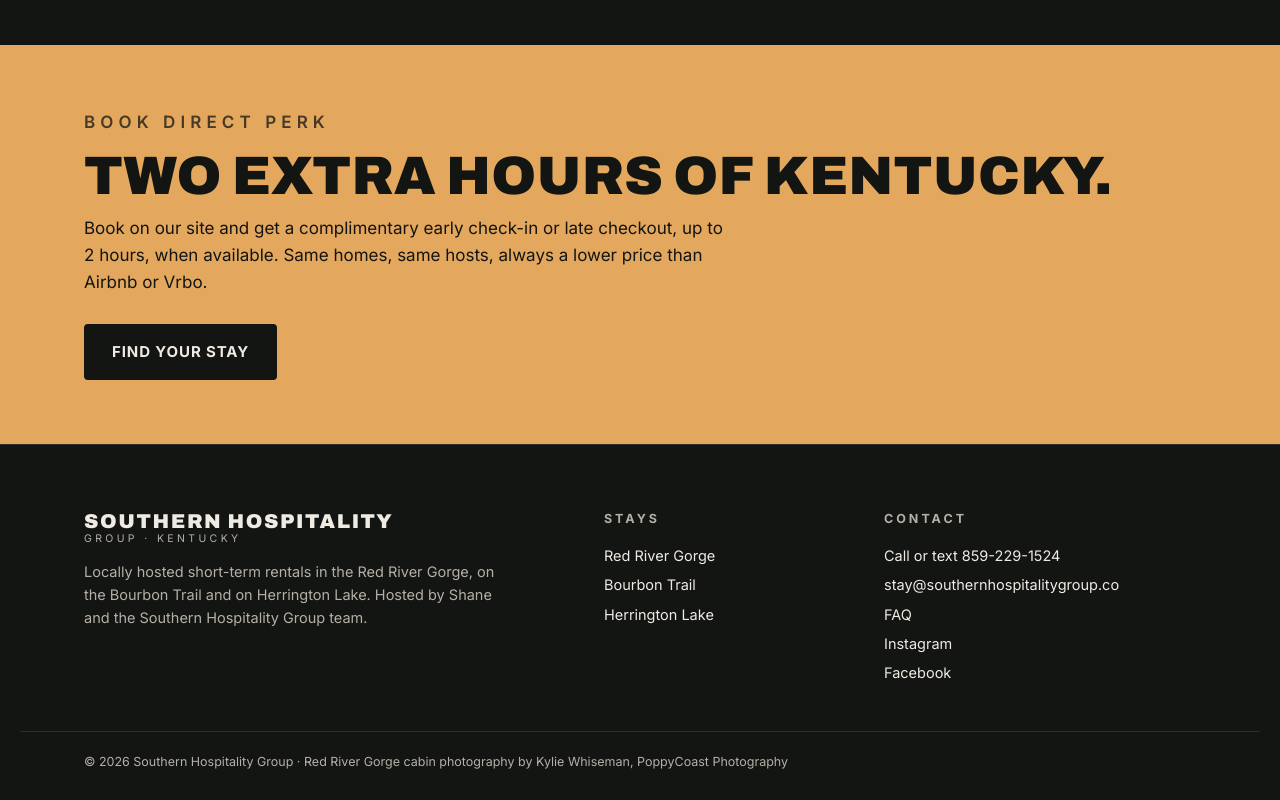
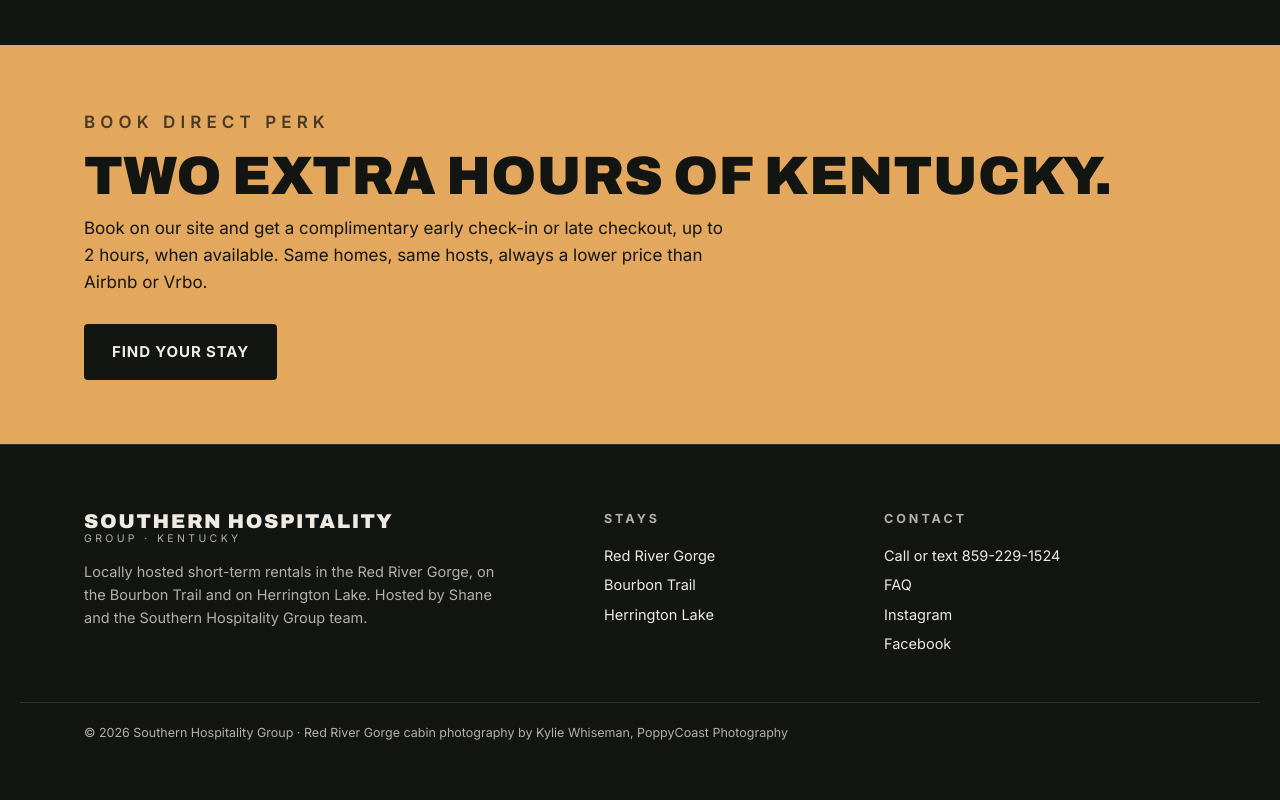
Before and after one commit to shanesellsky-ux/southernhospitalitygroup-site, a plain HTML site: page faq.html in a window 1280 px wide. Shown: the part 1440-2240 px from the top of the page. After the commit the page ends 2211 px from the top, so only its background shows below. Drawn offline with Linux system fonts and the light colour scheme.

Commit message:
Remove unmonitored email address
Co-Authored-By: Claude Opus 5.5 <noreply@anthropic.com>
Claude-Session: https://claude.ai/code/session_01Ps9pUtPf2eW1oamiNRW9b9

```diff
--- a/faq.html
+++ b/faq.html
@@ -11,7 +11,7 @@
 <footer><div class="wrap fgrid"><div><a class="brand" href="/"><span>SOUTHERN HOSPITALITY</span><small>GROUP · KENTUCKY</small></a>
 <p>Locally hosted short-term rentals in the Red River Gorge, on the Bourbon Trail and on Herrington Lake. Hosted by Shane and the Southern Hospitality Group team.</p></div>
 <div><h4>Stays</h4><a href="/red-river-gorge">Red River Gorge</a><a href="/bourbon-trail">Bourbon Trail</a><a href="/herrington-lake">Herrington Lake</a></div>
-<div><h4>Contact</h4><a href="tel:+18592291524">Call or text 859-229-1524</a><a href="mailto:stay@southernhospitalitygroup.co">stay@southernhospitalitygroup.co</a><a href="/faq">FAQ</a><a href="https://www.instagram.com/southern_hospitalityky/">Instagram</a><a href="https://www.facebook.com/people/Southern-Hospitality-Group/100076536140013/">Facebook</a></div></div>
+<div><h4>Contact</h4><a href="tel:+18592291524">Call or text 859-229-1524</a><a href="/faq">FAQ</a><a href="https://www.instagram.com/southern_hospitalityky/">Instagram</a><a href="https://www.facebook.com/people/Southern-Hospitality-Group/100076536140013/">Facebook</a></div></div>
 <div class="wrap fine">© 2026 Southern Hospitality Group · Red River Gorge cabin photography by Kylie Whiseman, PoppyCoast Photography</div></footer>
 <div class="lb" id="lb" onclick="if(event.target===this)lbClose()"><button class="lbx" onclick="lbClose()" aria-label="Close">✕</button><button class="lbp" onclick="lbGo(-1)" aria-label="Previous">‹</button><img id="lbi" alt=""><button class="lbn" onclick="lbGo(1)" aria-label="Next">›</button><p id="lbc"></p></div>
 <script>let G=[],gi=0;function lbOpen(i){G=[...document.querySelectorAll('[data-lb]')];gi=i;lbShow();document.getElementById('lb').classList.add('on')}
```
Also changed, not shown: bootleggers.html (+1 -1 lines), bourbon-loft.html (+1 -1 lines), bourbon-street.html (+1 -1 lines), bourbon-trail.html (+1 -1 lines), herrington-haven.html (+1 -1 lines), herrington-lake.html (+1 -1 lines), historic-loft.html (+1 -1 lines), index.html (+2 -2 lines), neo.html (+1 -1 lines), red-river-gorge.html (+1 -1 lines), search.html (+1 -1 lines), trinity.html (+1 -1 lines), woodleigh.html (+1 -1 lines).
